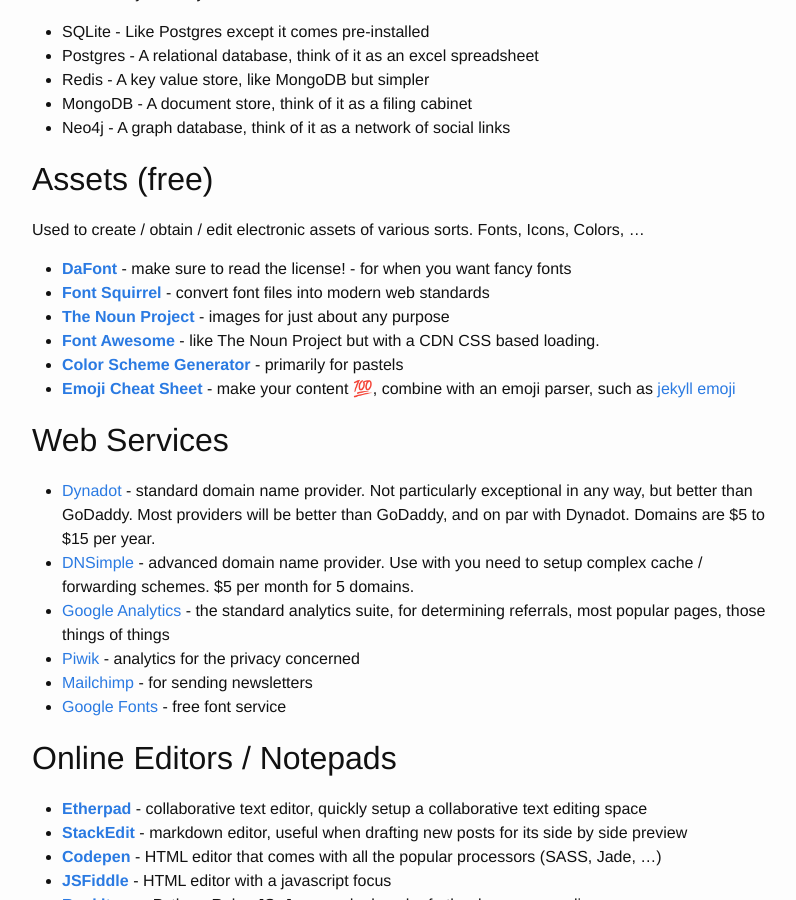
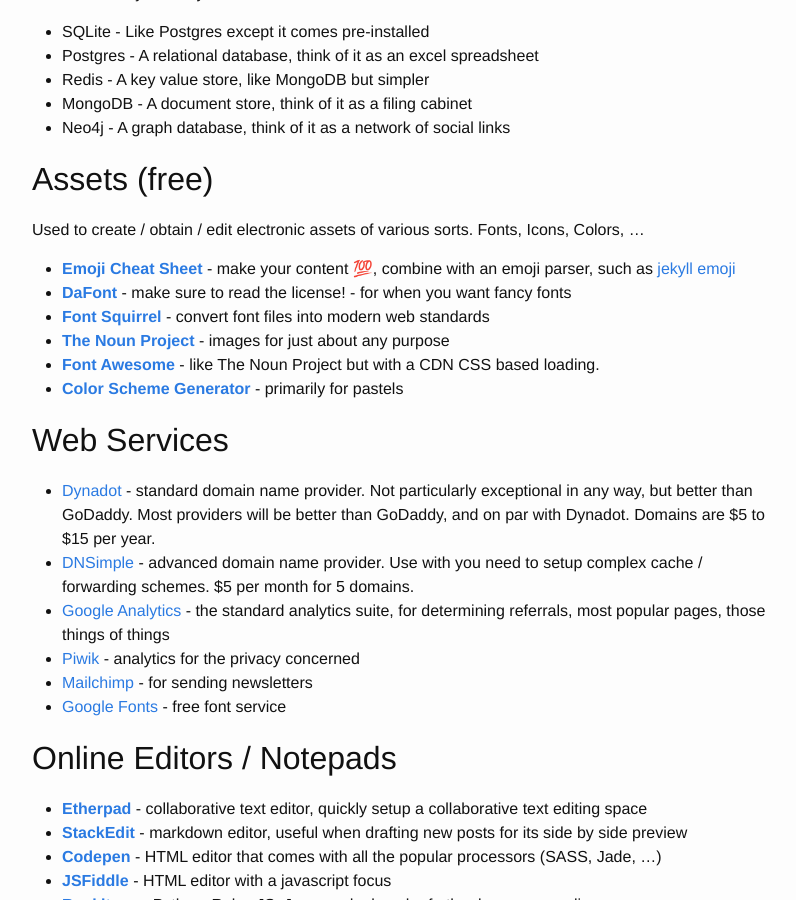
Before and after one commit to coilysiren/lynncyrin.github.io, a Jekyll site: the page built from _posts/2016-06-12-web-developer-toolkit.md, in a window 1280 px wide and 900 px high, scrolled down 3351 px. Shown: the whole window, without its empty margins (238-1034 px from the left). Built offline with Jekyll 4.4.1, drawn with Linux system fonts in a browser that asks for light colours; emoji names are drawn with the system emoji font.

Commit message:
coolest stuff to the top

```diff
--- a/_posts/2016-06-12-web-developer-toolkit.md
+++ b/_posts/2016-06-12-web-developer-toolkit.md
@@ -118,12 +118,12 @@
 
 Used to create / obtain / edit electronic assets of various sorts. Fonts, Icons, Colors, ...
 
+* **[Emoji Cheat Sheet](http://www.emoji-cheat-sheet.com/)** - make your content :100:, combine with an emoji parser, such as [jekyll emoji](https://github.com/jekyll/jemoji)
 * **[DaFont](http://www.dafont.com/)** - make sure to read the license! - for when you want fancy fonts
 * **[Font Squirrel](http://www.fontsquirrel.com/)** - convert font files into modern web standards
 * **[The Noun Project](https://thenounproject.com/)** - images for just about any purpose
 * **[Font Awesome](https://fortawesome.github.io/Font-Awesome/)** - like The Noun Project but with a CDN CSS based loading.
 * **[Color Scheme Generator](https://coolors.co/app)** - primarily for pastels
-* **[Emoji Cheat Sheet](http://www.emoji-cheat-sheet.com/)** - make your content :100:, combine with an emoji parser, such as [jekyll emoji](https://github.com/jekyll/jemoji)
 
 ## Web Services
 
```
